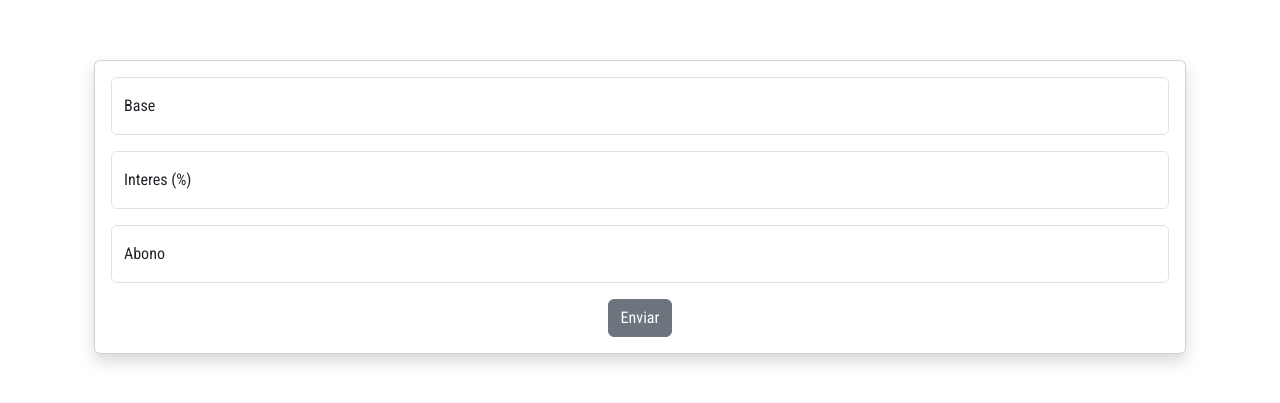
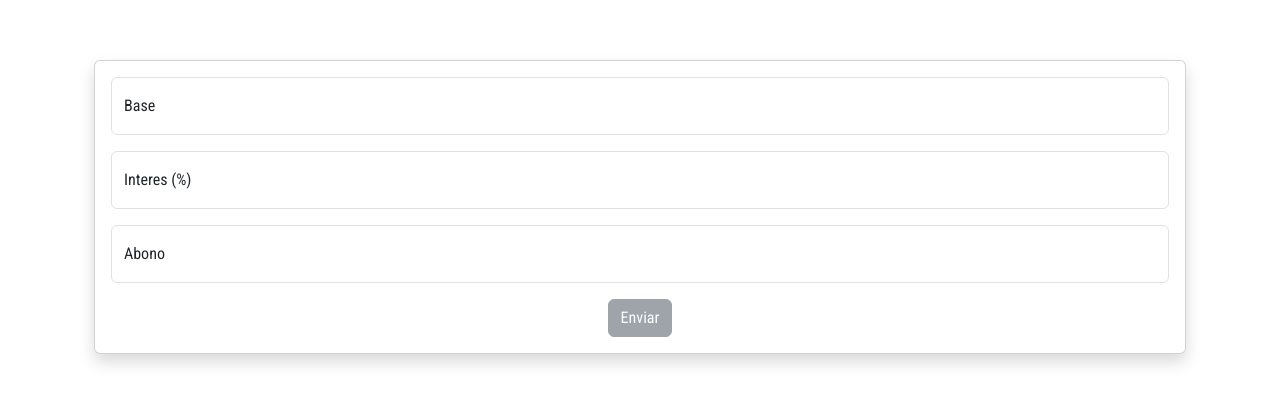
Before and after one commit to eff-zero/table, a React (Vite) app: page / in a window 1280 px wide. Shown: the part 193-596 px from the top of the page. Built offline with nearby package versions, Linux system fonts and the light colour scheme; a web font is replaced by a local one.

Commit message:
feat: validate form

```diff
--- a/package.json
+++ b/package.json
@@ -11,6 +11,7 @@
   },
   "dependencies": {
     "@fortawesome/fontawesome-svg-core": "^6.4.0",
+    "@fortawesome/free-regular-svg-icons": "^6.4.0",
     "@fortawesome/free-solid-svg-icons": "^6.4.0",
     "@fortawesome/react-fontawesome": "^0.2.0",
     "@popperjs/core": "^2.11.8",
--- a/src/components/Input.jsx
+++ b/src/components/Input.jsx
@@ -1,7 +1,7 @@
 import { FloatingLabel, Form } from 'react-bootstrap';
 import PropTypes from 'prop-types';
 
-function Input({ type, label, className, handleChange, name, value }) {
+function Input({ type, label, className, handleChange, name, value, error }) {
   return (
     <>
       <FloatingLabel
@@ -16,6 +16,15 @@ function Input({ type, label, className, handleChange, name, value }) {
           name={name}
           onChange={handleChange}
         />
+        {error && (
+          <span
+            className='text-danger fw-lighter p-2'
+            style={{ fontSize: '14px' }}
+          >
+            {/* <FontAwesomeIcon icon={faCircleExclamation} /> */}
+            {error}
+          </span>
+        )} {/** Esto se puede pasar a un componente */}
       </FloatingLabel>
     </>
   );
@@ -27,7 +36,8 @@ Input.propTypes = {
   className: PropTypes.string,
   handleChange: PropTypes.func.isRequired,
   name: PropTypes.string.isRequired,
-  value: PropTypes.string
+  value: PropTypes.string,
+  error: PropTypes.string,
 };
 
 export default Input;
--- a/src/components/form/FormComponent.jsx
+++ b/src/components/form/FormComponent.jsx
@@ -6,8 +6,9 @@ import { useFormState } from '@/redux';
 
 function FormComponent() {
   const { isVisible } = useFormState();
-  const { handleChange, handleSubmit, form } = useForm();
+  const { handleChange, handleSubmit, form, errors } = useForm();
   const { base, capitalPayment, interestRate } = form;
+  const { isInvalid } = errors;
 
   return (
     <Container className={!isVisible && 'd-none'}>
@@ -20,6 +21,7 @@ function FormComponent() {
               className='mb-3'
               name='base'
               value={base}
+              error={errors.base}
               handleChange={handleChange}
             />
             <Input
@@ -28,6 +30,7 @@ function FormComponent() {
               className='mb-3'
               name='interestRate'
               value={interestRate}
+              error={errors.interestRate}
               handleChange={handleChange}
             />
             <Input
@@ -36,12 +39,14 @@ function FormComponent() {
               className='mb-3'
               name='capitalPayment'
               value={capitalPayment}
+              error={errors.capitalPayment}
               handleChange={handleChange}
             />
             <Button
               type='submit'
               variant='secondary'
               className='d-block mx-auto'
+              disabled={isInvalid}
             >
               Enviar
             </Button>
--- a/src/components/form/useForm.js
+++ b/src/components/form/useForm.js
@@ -1,3 +1,4 @@
+import { validateForm } from '@/helper/validateForm';
 import { setDataToTable } from '@/redux/features/formSlice';
 import { showLouder, hideLouder } from '@/redux/features/louderSlice';
 import { useState } from 'react';
@@ -9,11 +10,15 @@ const initialState = {
   capitalPayment: '',
 };
 
+const initialError = { isInvalid: true };
+
 function useForm() {
   const [form, setForm] = useState(initialState);
+  const [errors, setErrors] = useState(initialError);
   const dispatch = useDispatch();
 
   const resetForm = () => setForm(initialState);
+  const resetErrors = () => setErrors(initialError);
 
   const setLoader = () => {
     dispatch(showLouder());
@@ -23,6 +28,8 @@ function useForm() {
   const handleChange = (e) => {
     const { name, value } = e.target;
     const values = { ...form, [name]: value };
+
+    setErrors(validateForm(values));
     setForm(values);
   };
 
@@ -31,11 +38,12 @@ function useForm() {
   const handleSubmit = (e) => {
     e.preventDefault();
     resetForm();
+    resetErrors();
     loadTable();
     setLoader();
   };
 
-  return { handleChange, handleSubmit, form };
+  return { handleChange, handleSubmit, errors, form };
 }
 
 export default useForm;
--- /dev/null
+++ b/src/helper/validateForm.js
@@ -0,0 +1,30 @@
+export function validateForm({ base, capitalPayment, interestRate }) {
+  const errors = {};
+  let minimalTax = 0;
+
+  if (base && interestRate) {
+    minimalTax = calculateMinimalInterestRate(base, interestRate);
+  }
+
+  if (!base) {
+    errors.base = 'Campo requerido';
+  }
+
+  if (!interestRate) {
+    errors.interestRate = 'Campo requerido';
+  }
+
+  if (!capitalPayment) {
+    errors.capitalPayment = 'Campo requerido';
+  } else if (capitalPayment < minimalTax) {
+    errors.capitalPayment = `El valor del pago debe ser mayor a ${minimalTax}`;
+  }
+
+  errors.isInvalid = !!Object.keys(errors).length;
+  return errors;
+}
+
+function calculateMinimalInterestRate(base, interestRate) {
+  const percentage = interestRate / 100;
+  return percentage * base;
+}
```
Also changed, not shown: 2 other files (tests, documents, lock files or other folders).
